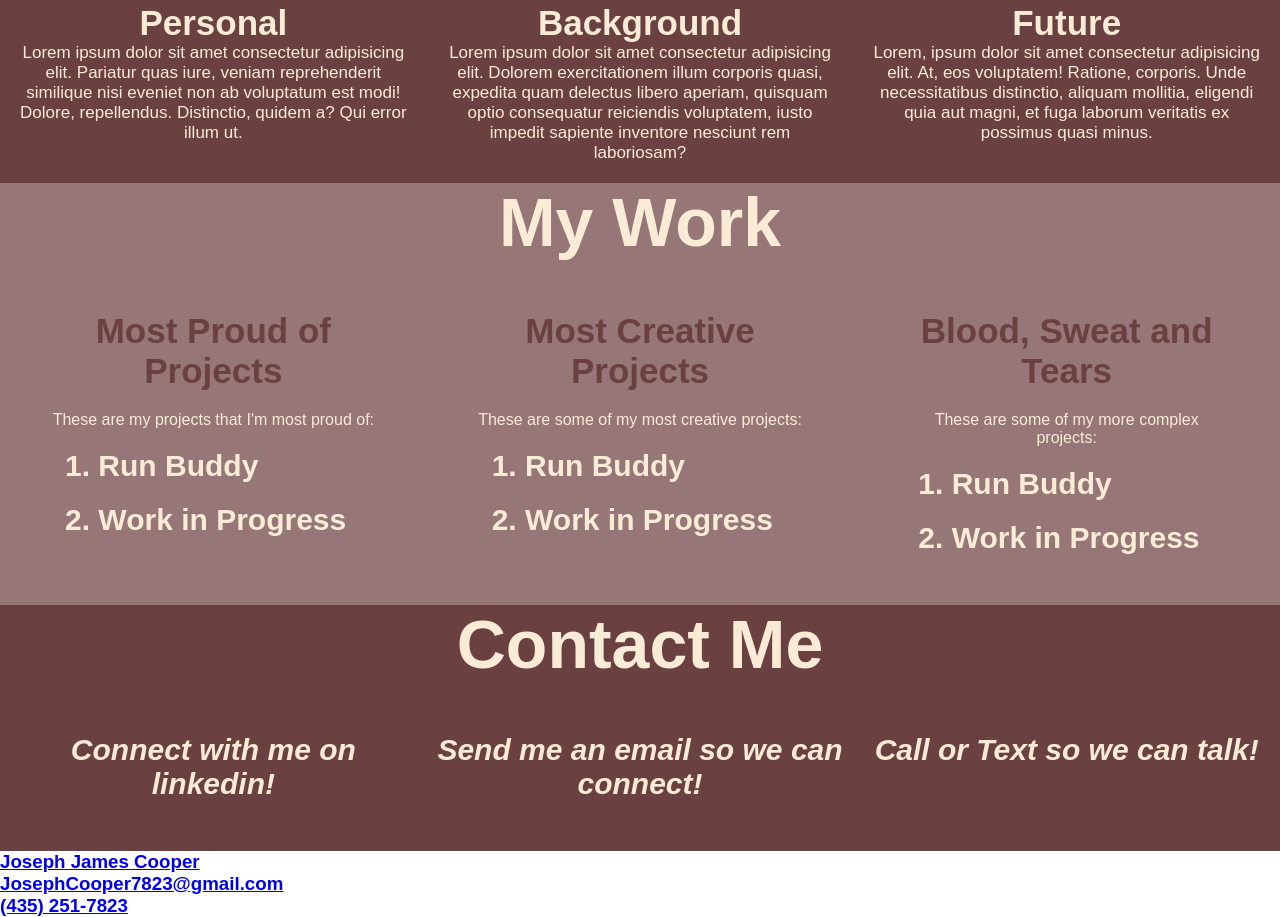
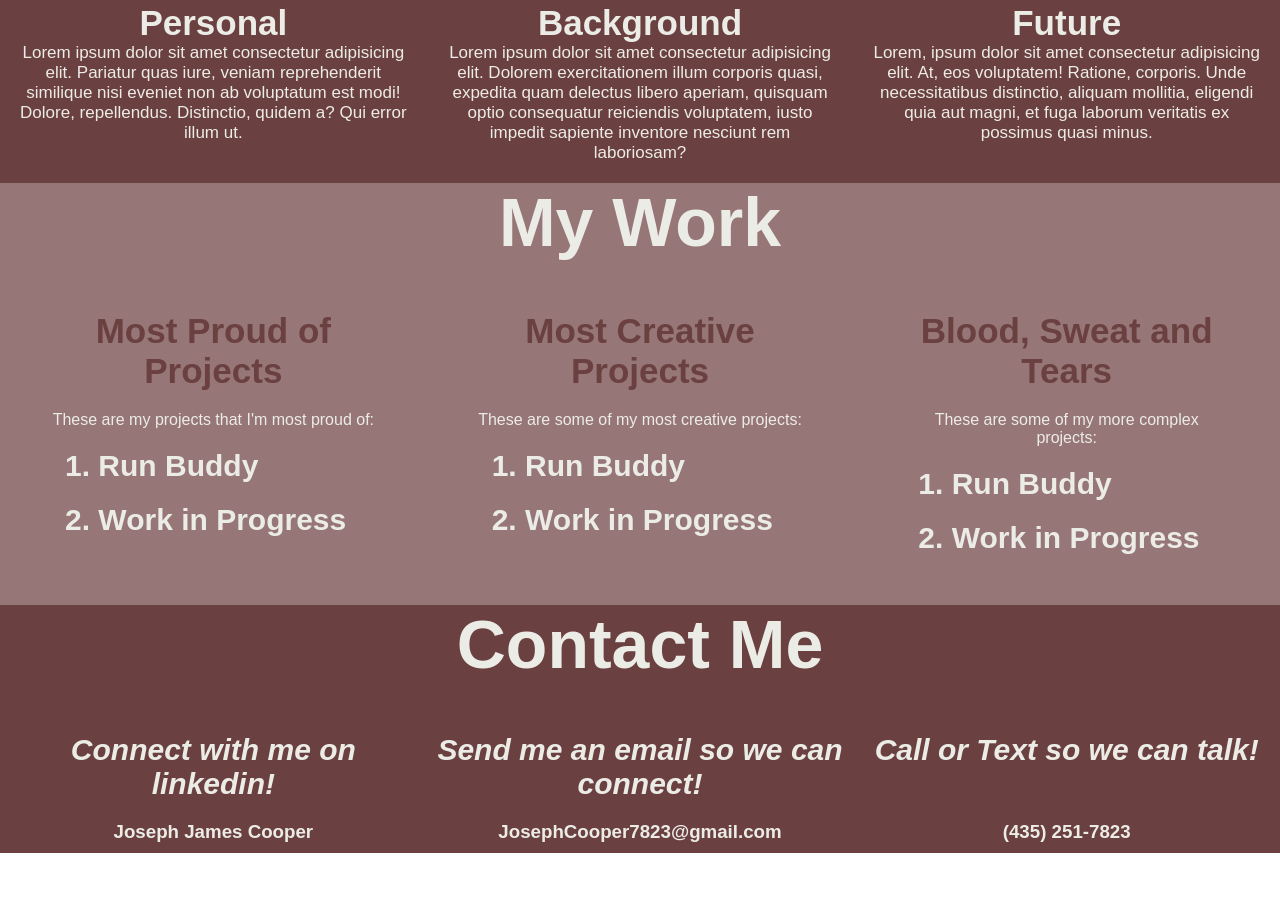
Before and after one commit to JosephJamesCoop/More-Than-A-Cup-Of-Joe, a plain HTML site: page index.html in a window 1280 px wide. Shown: the part 574-1491 px from the top of the page. After the commit the page ends 1427 px from the top, so only its background shows below. Drawn offline with Linux system fonts and the light colour scheme.

Commit message:
footer section complete

```diff
--- a/assets/css/style.css
+++ b/assets/css/style.css
@@ -4,11 +4,12 @@
     box-sizing: border-box;
 }
 :root {
-    --primary-color: rgb(107, 64, 64);
-    --secondary-color: rgb(150, 118, 118);
+    --Color-1: rgb(107, 64, 64);
+    --color-2: rgb(150, 118, 118);
+    --color-3: rgb(236, 236, 230);
 }
 body {
-    color: var(--secondary-color);
+    color: var(--color-2);
     font-family: Arial, Helvetica, sans-serif;
 }
 h2 {
@@ -17,20 +18,23 @@ h2 {
 }
 
 header {
-    background-color: var(--primary-color);
+    background-color: var(--Color-1);
     display: flex;
     flex-wrap: wrap;
     justify-content: space-between;
+    position: sticky;
+    position: -webkit-sticky;
+    top: 0;
 
 }
 header h1 {
     font-size: 60px;
-    color: antiquewhite;
+    color: var(--color-3);
     text-shadow: 0 0 15px rgba(0, 0, 0, 0.5);
 }
 header a {
     text-decoration: none;
-    color: antiquewhite;
+    color: var(--color-3);
     font-size: 24px;
     border-top: 20px;
     text-shadow: 0, 0, 10px rgba(0, 0, 0, 0.5);
@@ -38,8 +42,8 @@ header a {
     margin-left: -10px;
 }
 header a:hover {
-    color: var(--primary-color);
-    background-color: antiquewhite;
+    color: var(--Color-1);
+    background-color: var(--color-3);
     border-radius:  50%;
 }
 header nav {
@@ -57,7 +61,7 @@ header nav ul {
 }
 .family {
     text-align: center;
-    background-color: var(--secondary-color);
+    background-color: var(--color-2);
     width: auto;
     height: 410px;
     padding: 5px;
@@ -69,8 +73,8 @@ header nav ul {
 
 /* About me Sectiuon */
 .bio {
-    background-color: var(--primary-color);
-    color: antiquewhite;
+    background-color: var(--Color-1);
+    color: var(--color-3);
 }
 .bio h3 {
     font-size: 35px;
@@ -92,12 +96,12 @@ header nav ul {
 }
 /* My Work section */
 .work {
-    background-color: var(--secondary-color);
-    color: antiquewhite;
+    background-color: var(--color-2);
+    color: var(--color-3);
 }
 .work h3 {
     font-size: 35px;
-    color: var(--primary-color);
+    color: var(--Color-1);
 }
 .work h4 {
     font-weight: normal;
@@ -123,7 +127,7 @@ header nav ul {
 }
 .work ul li a {
     text-decoration: none;
-    color: antiquewhite;
+    color: var(--color-3);
     font-weight: bolder;
     font-size: 30px;
     margin-top: 20px;
@@ -133,12 +137,13 @@ header nav ul {
     width: 100%;
 }
 .work ul li a:hover {
-    color: var(--primary-color);
+    color: var(--Color-1);
+    text-decoration: underline;
 }
 /* Contact Me Section */
 .contact {
-    background-color: var(--primary-color);
-    color: antiquewhite;
+    background-color: var(--Color-1);
+    color: var(--color-3);
 }
 .contact h3 {
     font-weight: bolder;
@@ -148,10 +153,10 @@ header nav ul {
 }
 .connect a {
     text-decoration: none;
-    color: antiquewhite;
+    color: var(--color-3);
 }
 .connect a:hover {
-    color: var(--secondary-color);
+    color: var(--color-2);
 }
 .connect {
     display: flex;
@@ -161,6 +166,27 @@ header nav ul {
     text-align: center;
 }
 .connected {
-    margin: 50px 10px;
+    margin: 50px 10px 10px 10px;
     flex: 1;
 }
+/* Footer Section */
+footer {
+    display: flex;
+    width: 100%;
+    flex-wrap: wrap;
+    justify-content: space-around;
+    text-align: center;
+    background-color: var(--Color-1);
+}
+.foot {
+    margin: 10px;
+    flex: 1;
+}
+.foot a {
+    text-decoration: none;
+    color: var(--color-3);
+}
+.foot a:hover {
+    color: var(--color-1);
+    background-color: var(--color-3);
+}
--- a/index.html
+++ b/index.html
@@ -138,15 +138,21 @@
 
         <!-- Footer section-->
         <footer>
+            <div class="foot">
                 <h3>
-                <a href="https://www.linkedin.com/in/JosephJamesCooper7823/"> Joseph James Cooper</a>
+                    <a href="https://www.linkedin.com/in/JosephJamesCooper7823/">Joseph James Cooper </a>
                 </h3>
+            </div>
+            <div class="foot">
                 <h3>
                     <a href="mailto://josephcooper7823@gmail.com">JosephCooper7823@gmail.com</a>
                 </h3>
+            </div>
+            <div class="foot">
                 <h3>
                     <a href="tel:435.2517823">(435) 251-7823</a>
                 </h3>
+            </div>
         </footer>
 
     </body>
```
Lines whose indentation alone changed are shown as unchanged.
